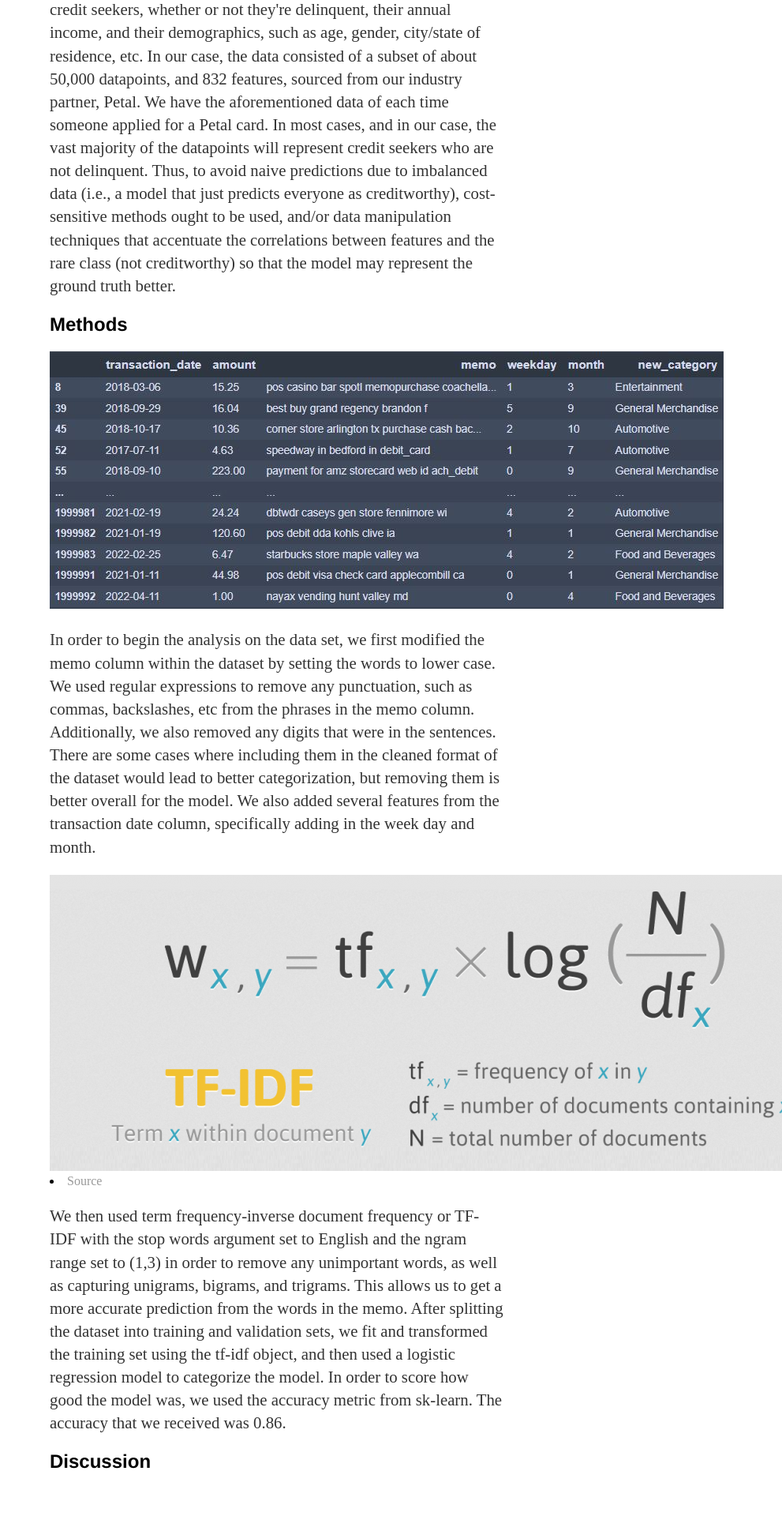
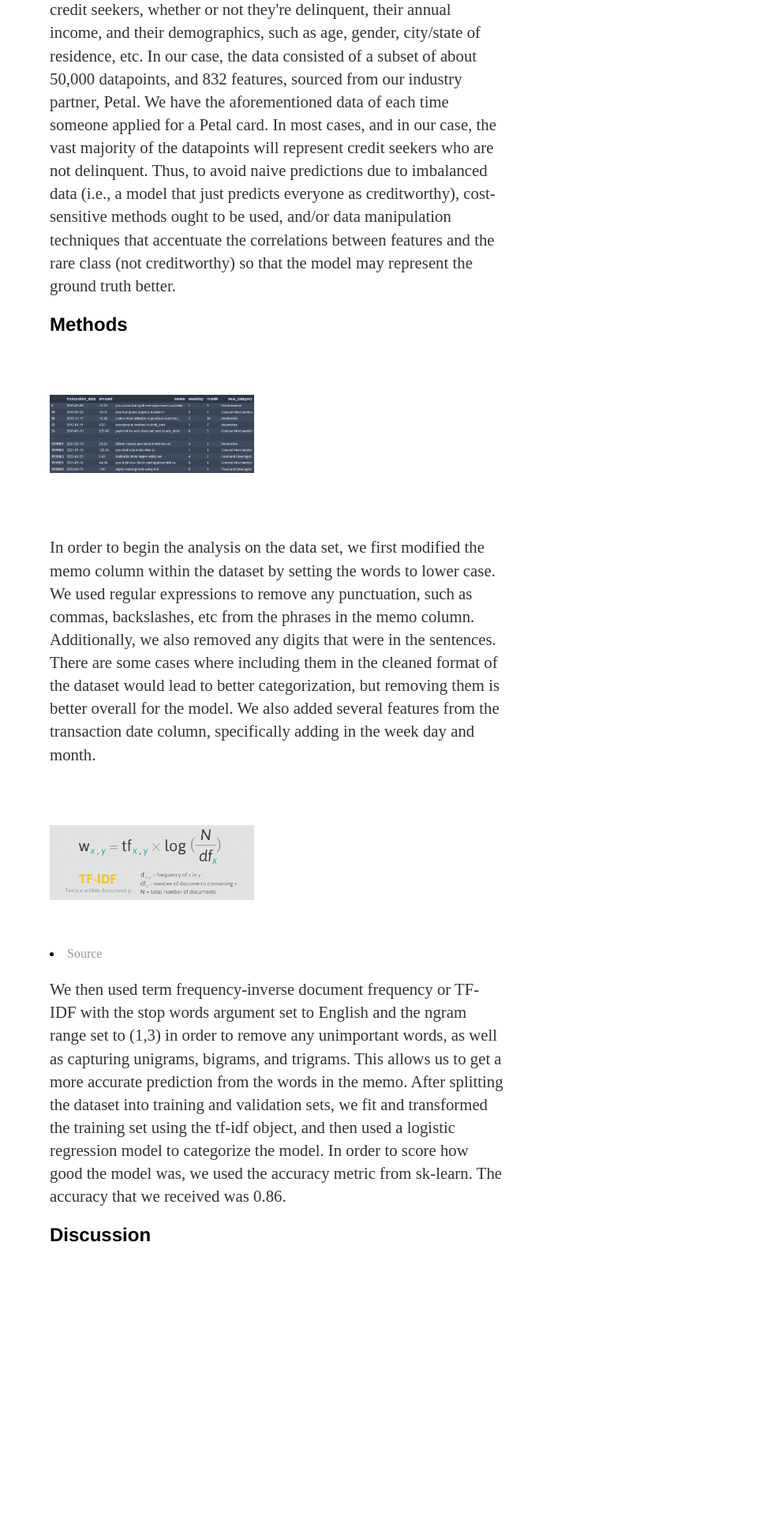
Before and after one commit to kkw002/kkw002.github.io, a Jekyll site: the page built from index.html, in a window 1280 px wide. Shown: the part 1353-3273 px from the top of the page at 79% size, without its empty margins (289-1280 px from the left). Built offline with Jekyll 4.4.1, drawn with Linux system fonts in a browser that asks for light colours; after the commit the page ends 2986 px from its top, so only the background shows below that.

Commit message:
Update main.css

```diff
--- a/css/main.css
+++ b/css/main.css
@@ -2,7 +2,7 @@ body {
     margin: 55px auto;
     width: 45%;
 }
-image{
+.image{
     margin: 55px auto;
     width: 45%;
 }
```
